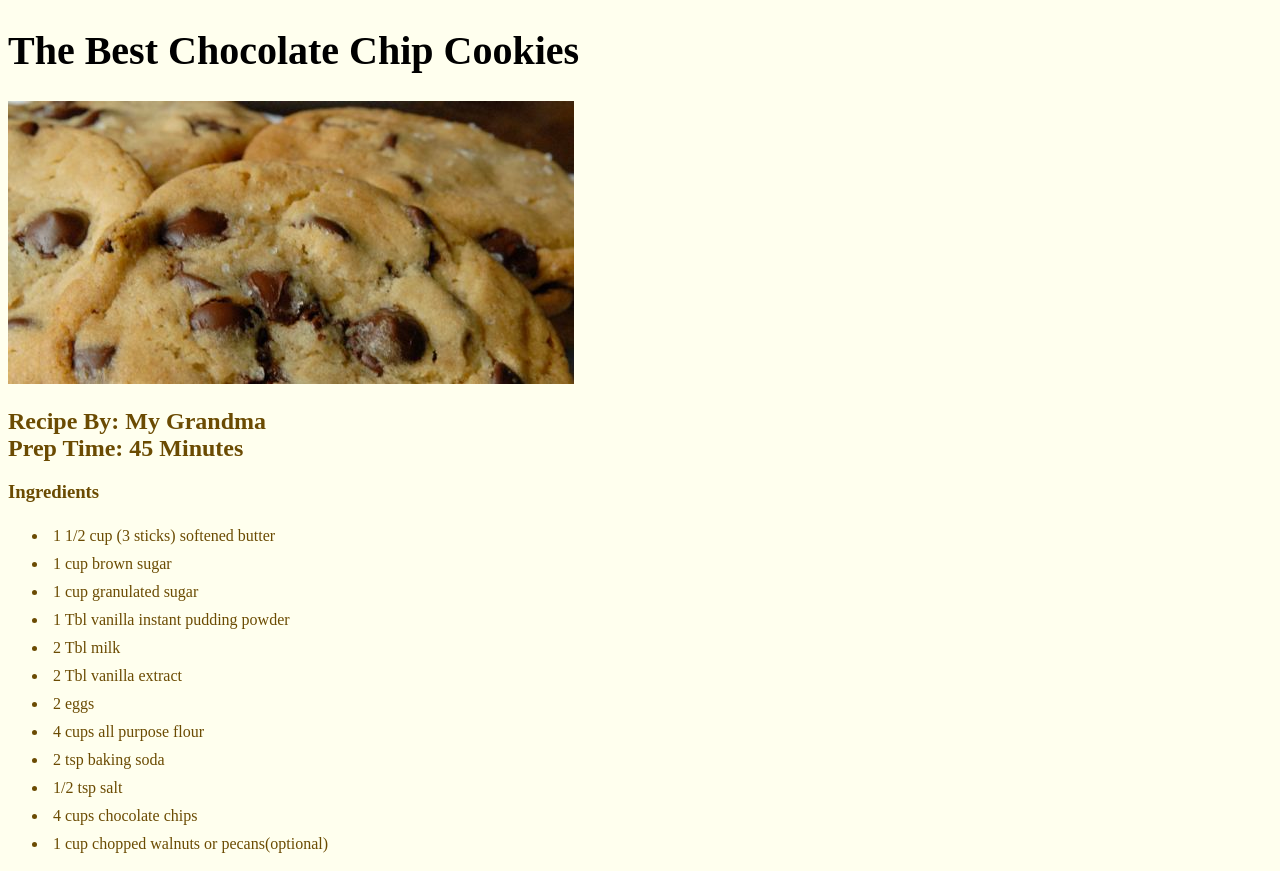
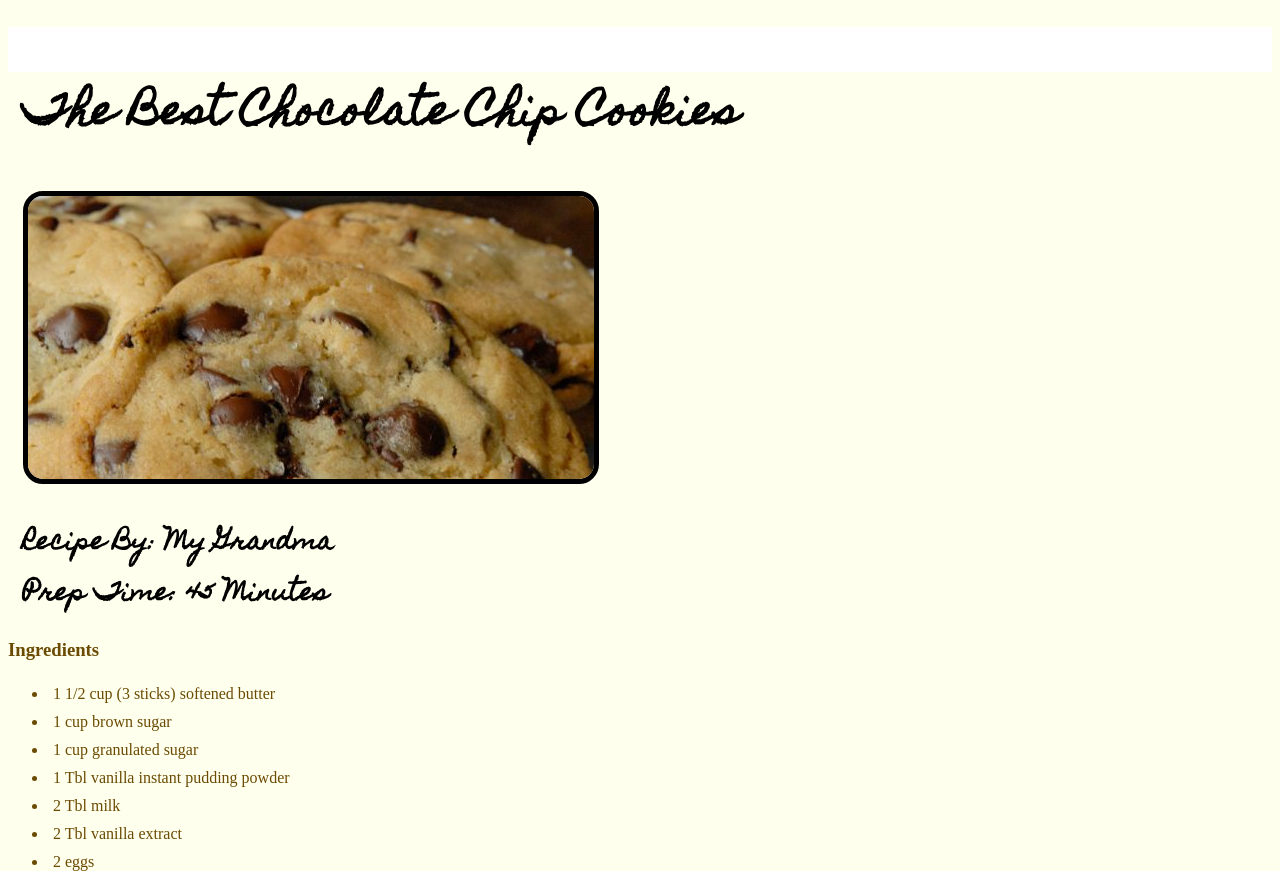
Before and after one commit to shearsy636/new-cookies, a plain HTML site: page index.html in a window 1280 px wide. Shown: the top 871 px of the page. Drawn offline with Linux system fonts and the light colour scheme.

Commit message:
added-css
added border and font

```diff
--- a/index.html
+++ b/index.html
@@ -1,6 +1,7 @@
 <!DOCTYPE html>
 <html>
 <head>
+  <link href="https://fonts.googleapis.com/css?family=Homemade+Apple" rel="stylesheet">
   <title></title>
   <link type="text/css" rel="stylesheet" href="style.css">
 </head>
--- a/style.css
+++ b/style.css
@@ -1,14 +1,31 @@
 body {
   background-color: #FFE;
-  border: white;
-  border-top-width: 70px;
   color: #6b4b02;
 }
 h1 {
   font-size: 40px;
   text-align: left;
   color: black;
+  font-family: 'Homemade Apple', cursive;
+  padding-left: 15px;
+  border-top: 45px solid white;
+}
+h2{
+  font-family: 'Homemade Apple', cursive;
+  color:black;
+  padding-left: 15px;
 }
 li {
   padding: 5px 5px 5px 5px;
 }
+image {
+}
+a {
+  color: #900;
+}
+img {
+  margin: 5px 0 10px 15px;
+  padding: auto 0;
+  border: 5px solid black;
+  border-radius: 20px;
+}
```
